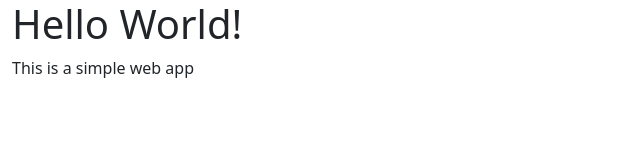
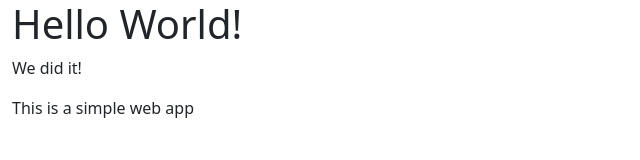
Before and after one commit to bbayrakt/webapp, a website built with webpack: page src/index.html in a window 1280 px wide. Shown: the whole page, without its empty margins (0-640 px from the left). Built offline with nearby package versions, Linux system fonts and the light colour scheme.

Commit message:
add message to index

```diff
--- a/src/index.html
+++ b/src/index.html
@@ -13,6 +13,7 @@
     <div class="container-fluid">
       <div class="row">
         <h1>Hello World!</h1>
+        <p>We did it!</p>
         <p>This is a simple web app</p>
       </div>
     </div>
```
